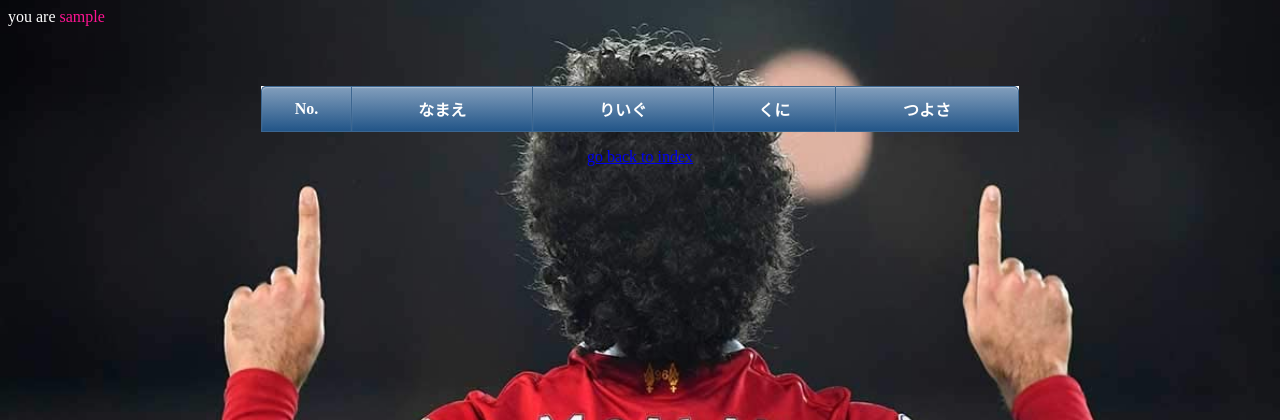
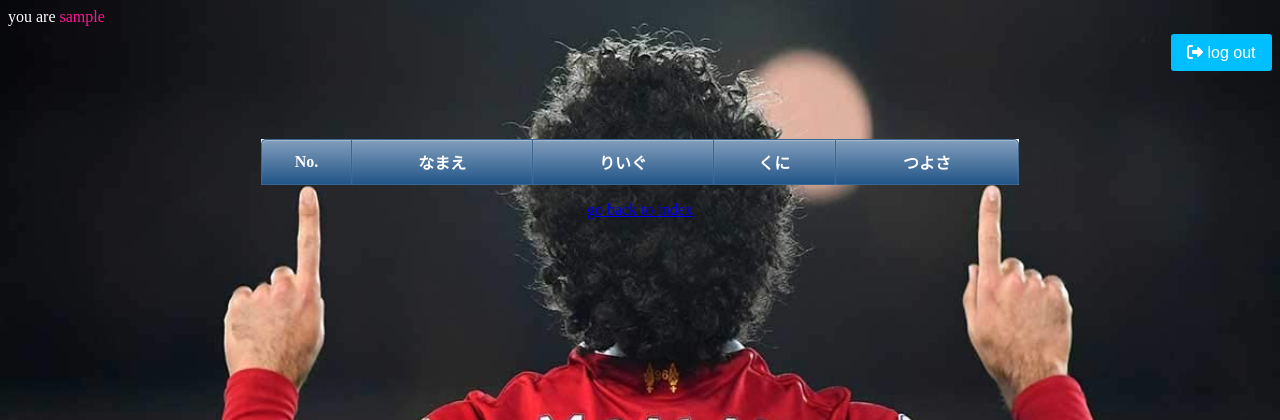
Before and after one commit to ogu10/web_test3, a PHP site: page /pages/unit.php in a window 1280 px wide. Shown: the top 420 px of the page. Run offline with PHP 8.4, Linux system fonts and the light colour scheme; the visitor is signed in with stand-in values (Sample User, id 1); data that the repository does not hold is empty; some libraries are stand-ins or nearby versions.

Commit message:
save 20220414_16:38

```diff
--- a/pages/are_you_ready.php
+++ b/pages/are_you_ready.php
@@ -1,7 +1,7 @@
 <?php
 session_start(); ?><br>
 Are you <?php echo "<font color='#ff1493'>".$_SESSION['user_name']."</font>"; ?>?<br>
-If you so, go submit page!
+If you so, you go submit page!
 <a href="../submit.php">
     <button type="button" name="out_button" id="button">Go!</button></a>
 
--- a/pages/function.js
+++ b/pages/function.js
@@ -2,6 +2,6 @@
     const name = document.getElementById("name");
     const button = document.getElementById("button");
     if (name.value && name.value.length) {
-        button.disabled = false;
+        black_button.disabled = false;
     } else {button.disabled = true;}
 }
--- a/pages/unit.php
+++ b/pages/unit.php
@@ -1,6 +1,11 @@
 <font color="white">
 <?php session_start() ?>
     you are <?php echo "</font>"."<font color='#ff1493'>".$_SESSION['user_name']."</font>"; ?>
+<script src="https://kit.fontawesome.com/2b5ebdc171.js" crossorigin="anonymous"></script>
+<div align="right">
+    <a href="pages/log_out.php">
+        <button type="button" name="out_button" id="button">
+            <i class="fa-solid fa-right-from-bracket"></i> log out</button></a></div>
 <?php
     $dbh = new PDO('mysql:host=localhost;dbname=jobins;charset=utf8','root','');
     $pdo = new PDO('mysql:host=localhost;dbname=jobins;charset=utf8','root','');
--- a/pages/update.php
+++ b/pages/update.php
@@ -3,7 +3,7 @@
     $stmt = $dbh->prepare('UPDATE players SET No = :No, name = :name, team = :team WHERE id = :id');
     $stmt->execute(array(':No' => $_POST['No'],':name' => $_POST['name'], ':team' => $_POST['team'], ':id' => $_POST['id']));
 
-    header('Location: players_list.php');
+    header('Location: ../players_list.php');
 
 } catch (Exception $e) {
     echo 'エラーが発生しました。:' . $e->getMessage();
--- a/players_list.php
+++ b/players_list.php
@@ -2,6 +2,11 @@
 <font color='white'>
 <?php session_start() ?>
 you are <?php echo "</font>"."<font color='#ff1493'>".$_SESSION['user_name']."</font>"; ?>
+<script src="https://kit.fontawesome.com/2b5ebdc171.js" crossorigin="anonymous"></script>
+<div align="right">
+    <a href="pages/log_out.php">
+        <button type="button" name="out_button" id="button">
+            <i class="fa-solid fa-right-from-bracket"></i> log out</button></a></div>
 <body background="images/1_4.jpg"><br><br><br><br>
 <font color='#e0ff80'>
     <div align='center'><br>
--- a/style.css
+++ b/style.css
@@ -34,7 +34,7 @@
 table tr:last-child td:first-child {  border-radius: 0 0 0 5px;}
 table tr:last-child td:last-child {border-radius: 0 0 5px 0;}
 
-.black_button {
+black_button {
   /* ブラウザ特有のスタイルを無効に */
   -moz-appearance: none;
   -webkit-appearance: none;
@@ -50,7 +50,7 @@
   border: 0; /* 枠線を消す */
   transition: 0.6s; /* ホバーの変化を滑らかに */}
 /* ホバー時（カーソルをのせた時）の見た目 */
-.black_button:hover {
+black_button:hover {
   background-color: lime; /* 背景色 */
 }
 .black_button[disabled] {
--- a/submit.php
+++ b/submit.php
@@ -17,7 +17,7 @@
     <script src="https://kit.fontawesome.com/2b5ebdc171.js" crossorigin="anonymous"></script>
     </head>
     <font color='white'>
-        you are <?php echo "<font color='#ff1493'>".$_SESSION['user_name']."</font>"; ?>
+        you are <?php echo "<font color='#ff1493'>".$_SESSION['user_name']."</font>"; ?><br>
         <div align="right">
         <a href="pages/log_out.php">
         <button type="button" name="out_button" id="button">
@@ -41,7 +41,7 @@
             <input type="radio" name="league_id" value="4">La Liga<br>
             <input type="radio" name="league_id" value="5">Ligue 1</font>
         <br><br>
-        <button type="submit" name="datapost" id="button" class="black_button" disabled>
+        <button type="submit" name="datapost" id="button" class="black_button" <!--disabled-->>
             <i class="fa-regular fa-futbol"></i> Kick off！</button>
         <p><font color='Green'></font><h1>
             <a href='players_list.php'><i class="fa-solid fa-list"></i> Answer list</a></h1></form>
```
